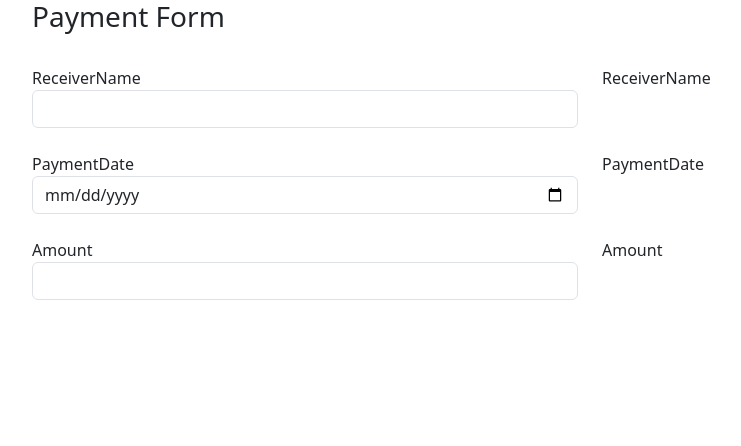
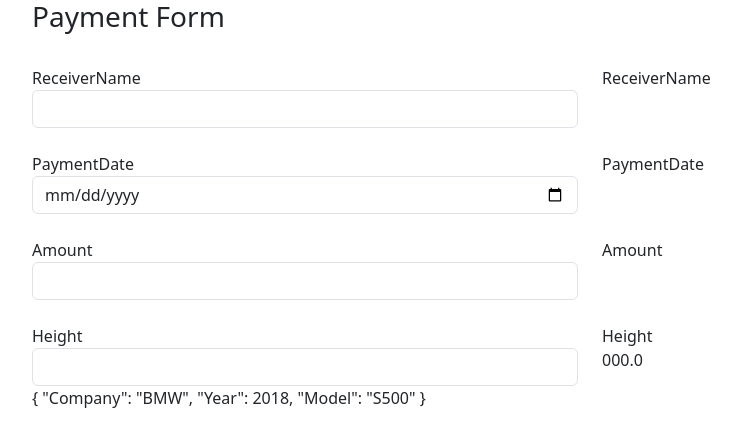
Before and after one commit to ParhamEbrahimi-dev/Pipes, an Angular app: page / in a window 1280 px wide. Shown: the top 446 px of the page, without its empty margins (50-791 px from the left). Built offline with nearby package versions, Linux system fonts and the light colour scheme.

Commit message:
Add number and json Pipes

```diff
--- a/src/app/app.component.html
+++ b/src/app/app.component.html
@@ -33,6 +33,18 @@
     </div>
   </div>
 
+  <div class="row">
+    <div class="form-group col"><br/>
+      <label>Height</label><br/>
+      <input type="text" class="form-control" (input)="onHeightChanged($any($event.target).value)">
+    </div>
+    <div class="col"><br/>
+      <label>Height</label><br/>
+      {{heightText | number :  '3.1-2' }}
+    </div>
+  </div>
+  {{car | json}}
+
 </div>
 
 <div>
--- a/src/app/app.component.ts
+++ b/src/app/app.component.ts
@@ -12,6 +12,14 @@ export class AppComponent {
   receiverText='';
   paymentDateText : string ='';
   amountText : string ="";
+  heightText : number = 0;
+  car={
+    Company : "BMW",
+    Year : 2018,
+    Model : "S500"
+
+  }
+
   onReceiverChanged(value:string){
     this.receiverText=value;
   }
@@ -21,4 +29,7 @@ export class AppComponent {
   onAmountChanged(value: string){
     this.amountText=value;
   }
+  onHeightChanged(value:number){
+    this.heightText=value;
+  }
 }
```
